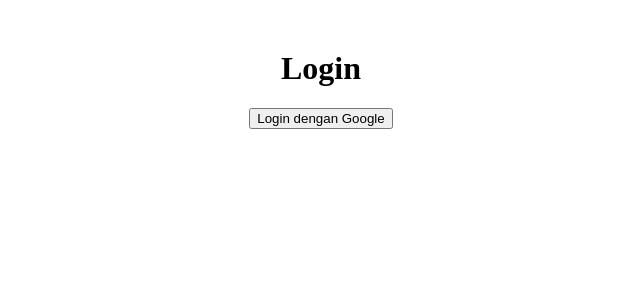
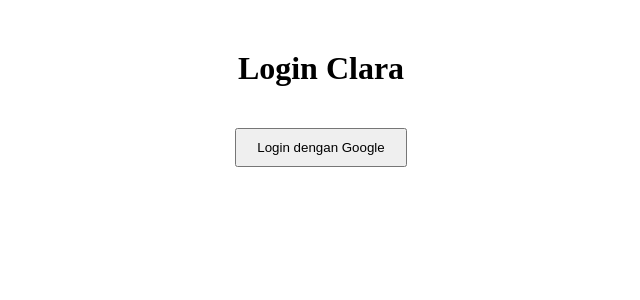
Before and after one commit to knugraha-arn/clara, a Next.js app: page /login in a window 1280 px wide. Shown: the top 300 px of the page, without its empty margins (319-959 px from the left). Built offline with nearby package versions, Linux system fonts and the light colour scheme; no server answers.

Commit message:
Update page.tsx

```diff
--- a/app/login/page.tsx
+++ b/app/login/page.tsx
@@ -1,21 +1,19 @@
 'use client'
 
-import { createClient } from '@/lib/supabase/client'
-
 export default function LoginPage() {
-  const supabase = createClient()
-
-  const handleLogin = async () => {
-    await supabase.auth.signInWithOAuth({
-      provider: 'google',
-      options: { redirectTo: location.origin + '/dashboard' }
-    })
+  const handleLogin = () => {
+    alert('Login dengan Google akan segera aktif')
   }
 
   return (
     <div style={{ textAlign: 'center', marginTop: '50px' }}>
-      <h1>Login</h1>
-      <button onClick={handleLogin}>Login dengan Google</button>
+      <h1>Login Clara</h1>
+      <button
+        onClick={handleLogin}
+        style={{ padding: '10px 20px', marginTop: '20px', cursor: 'pointer' }}
+      >
+        Login dengan Google
+      </button>
     </div>
   )
 }
```
